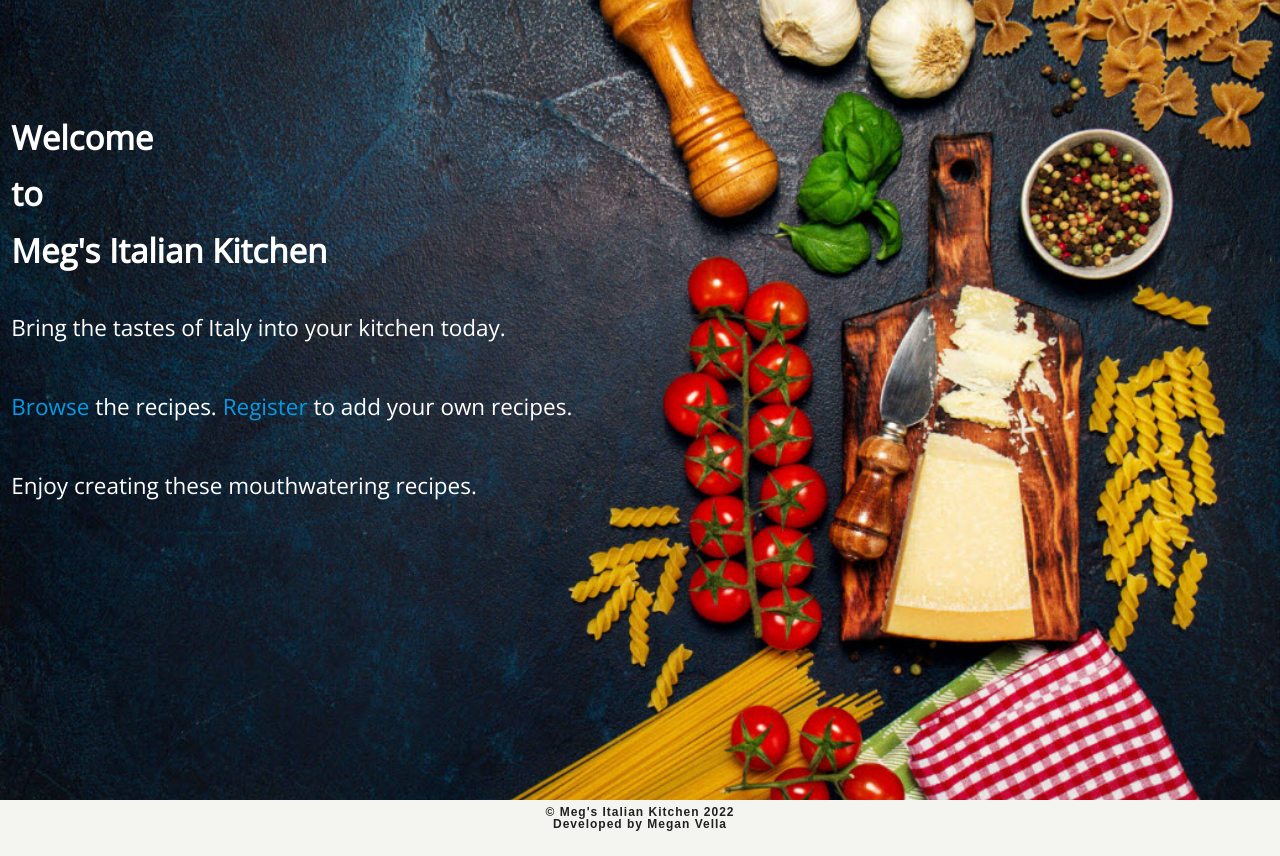
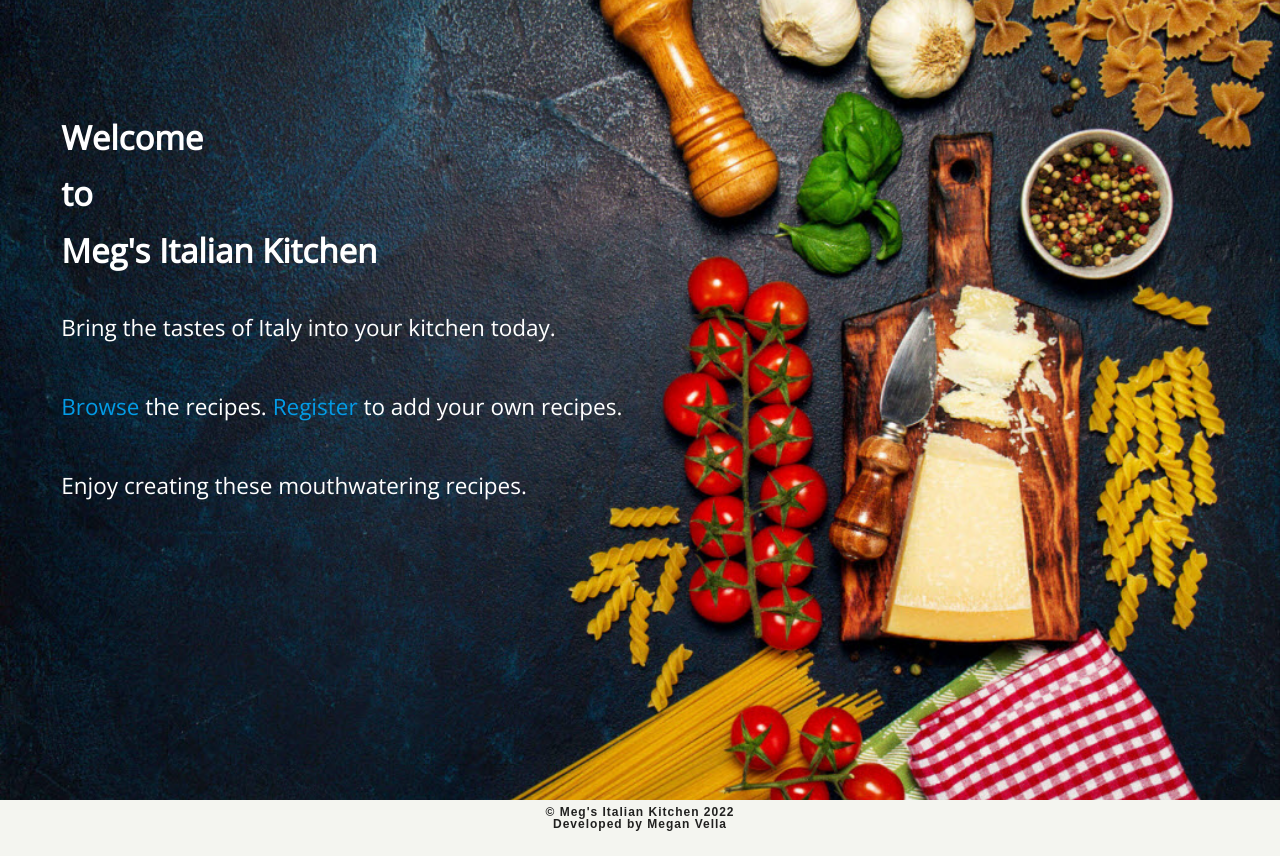
Before and after one commit to Medusas71/Megs-Italian-Kitchen, a Flask app: page /index in a window 1280 px wide. Shown: the part 64-920 px from the top of the page. Run offline with Flask 2, Linux system fonts and the light colour scheme; some libraries are stand-ins or nearby versions; some web fonts are replaced.

Commit message:
Changed left margin on home page

```diff
--- a/static/css/style.css
+++ b/static/css/style.css
@@ -116,6 +116,11 @@ h1 {
 
 .index-text {
     margin-right: 120px;
+    margin-left: 20px;
+}
+
+.index-title {
+    margin-left: 20px;
 }
 
 /*---------------------- Recipe Cards */
@@ -203,11 +208,6 @@ img {
         font-size: 1.5rem;
     }
 
-    .index-text {
-        margin-right: 280px;
-        font-size: 1.5rem
-    }
-
     .card-title,
     .created-by,
     .category-name,
@@ -224,8 +224,13 @@ img {
     }
 
     .index-text {
-        margin-right: 280px;
-        font-size: 1.5rem
+        /* margin-right: 280px; */
+        font-size: 1.5rem;
+        margin-left: 50px;
+    }
+
+    .index-title {
+        margin-left: 50px;
     }
 
     .input-field>label {
@@ -241,8 +246,10 @@ img {
         font-size: 3.0rem;
     }
 
-    .index-text {
-        margin-right: 340px;
+    .index-text,
+    .index-title {
+        /* margin-right: 340px; */
+        margin-left: 50px;
     }
 }
 
@@ -254,8 +261,10 @@ img {
         font-size: 2.2rem;
     }
 
-    .index-text {
-        margin-right: 400px;
+    .index-text,
+    .index-title {
+        /* margin-right: 400px; */
+        margin-left: 50px;
     }
 }
 
@@ -263,8 +272,10 @@ img {
 
 @media screen and (min-width: 1200px) {
 
-    .index-text {
-        margin-right: 600px;
+    .index-text,
+    .index-title {
+        /* margin-right: 600px; */
+        margin-left: 50px;
     }
 }
 
--- a/templates/index.html
+++ b/templates/index.html
@@ -2,7 +2,7 @@
 {% block content %}
 
 <div class="hero-image homepage">
-    <div class="row">
+    <div class="row index-title">
         <div class="col s12">
             <h1>Welcome</h1>
             <h1>to</h1>
```
